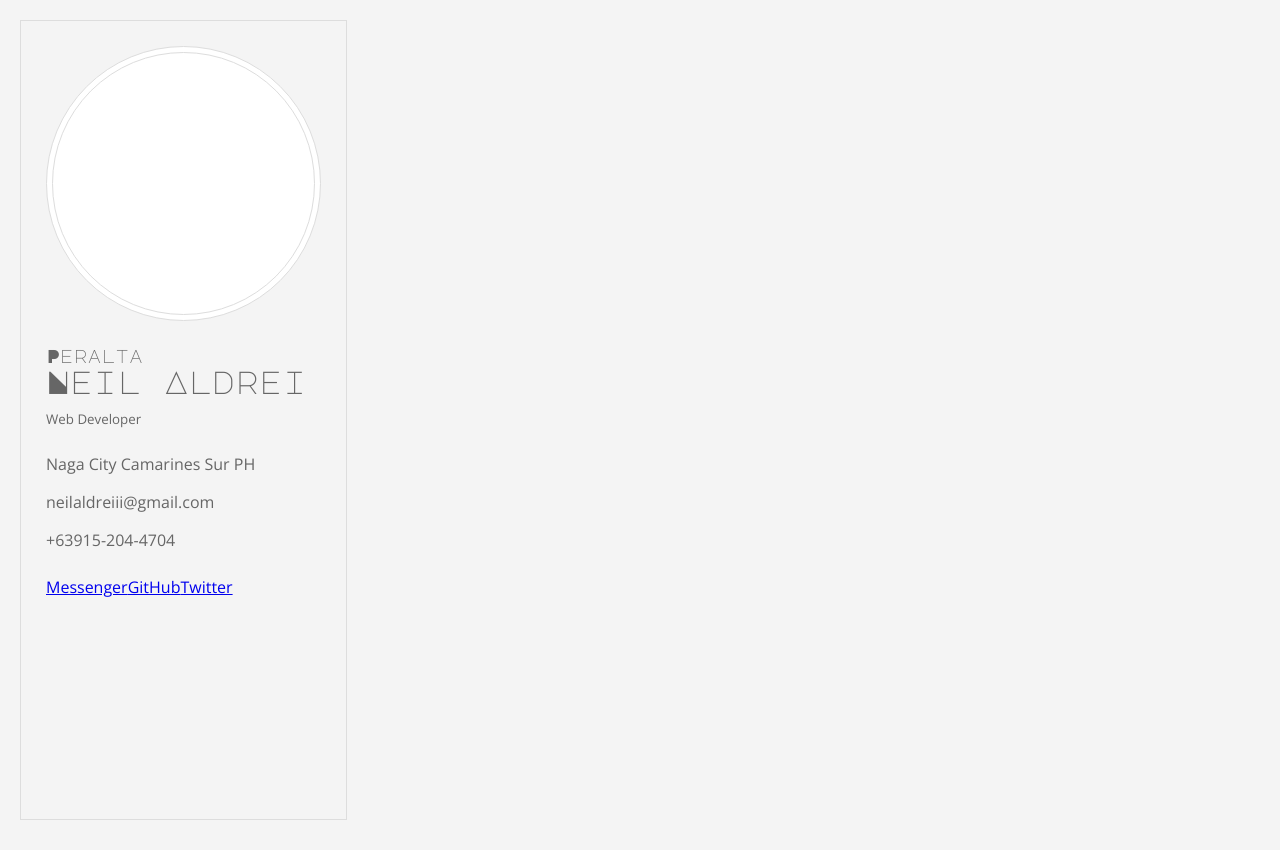
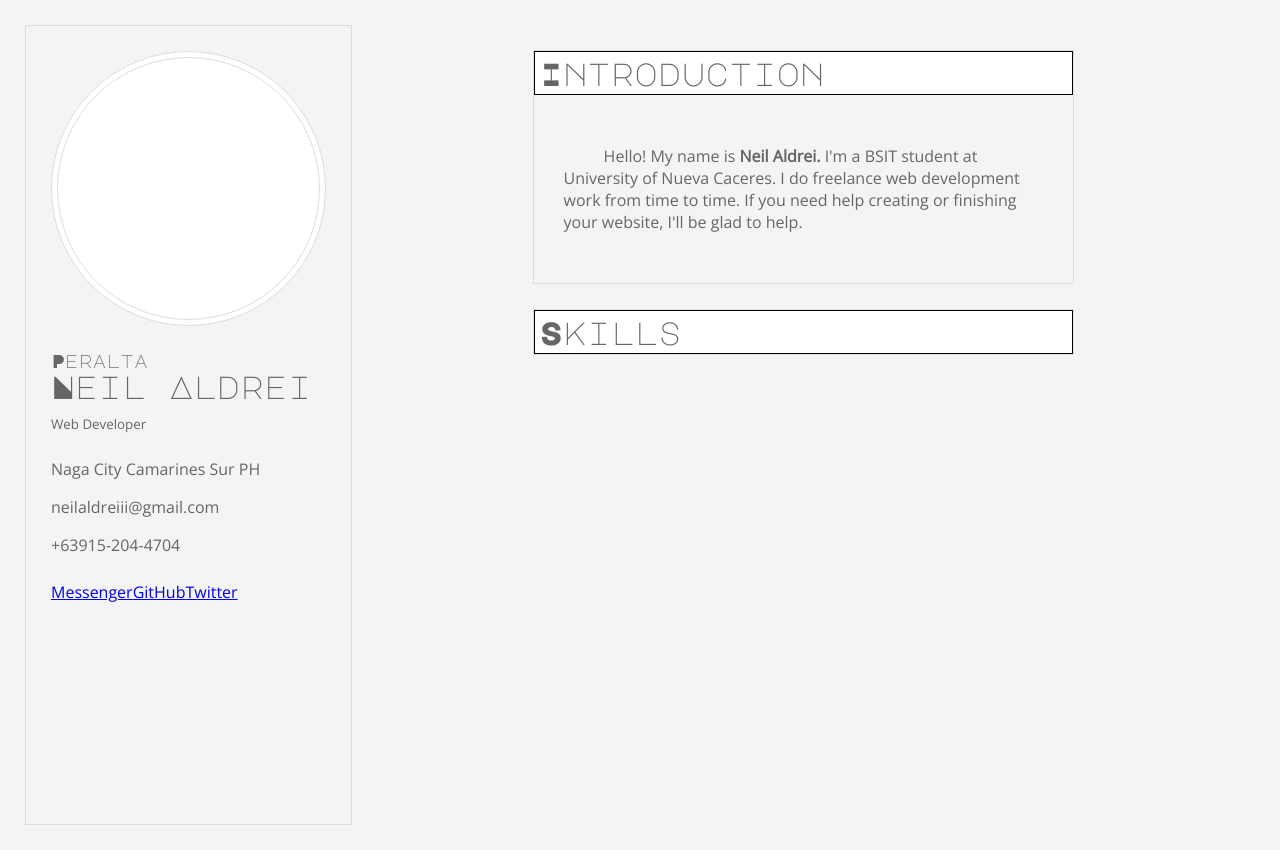
Before and after one commit to neilaldreiii/neil-cv, a Vue app: page /#/ in a window 1280 px wide. Built offline with nearby package versions, Linux system fonts and the light colour scheme.

Commit message:
Finished Introduction

```diff
--- a/src/assets/css/default.css
+++ b/src/assets/css/default.css
@@ -15,3 +15,22 @@ h1, h2, h3, h4, h5, h6 {
     margin: 0;
     font-family: 'Major Mono Display', monospace;
 }
+.container {
+    display: flex;
+    flex-flow: row;
+    padding: 25px;
+}
+.sub-container {
+    width: 60%;
+    margin: 25px auto;
+    border: 1px solid #ddd;
+    position: relative;
+}
+.header {
+    border: 1px solid #000;
+    background: #fff;
+    padding: 5px;
+}
+.content {
+    margin: 50px 30px;
+}
--- a/src/assets/css/main.css
+++ b/src/assets/css/main.css
@@ -1,8 +1,3 @@
-.container {
-    display: flex;
-    flex-flow: row;
-    padding: 20px;
-}
 .profile {
     height: 100vh;
     border: 1px solid #ddd;
--- /dev/null
+++ b/src/components/Introduction.vue
@@ -0,0 +1,20 @@
+<template>
+    <div class="sub-container">
+        <header class="header">
+            <h1>Introduction</h1>
+        </header>
+        <div class="content">
+            <p><span style="margin-left:40px;"></span> Hello! My name is <b>Neil Aldrei.</b> I'm a BSIT student at University of Nueva Caceres. I do freelance web development work from time to time. If you need help creating or finishing your website, I'll be glad to help.</p>
+        </div>
+    </div>
+</template>
+
+<script>
+export default {
+
+}
+</script>
+
+<style>
+
+</style>
--- /dev/null
+++ b/src/components/Skills.vue
@@ -0,0 +1,17 @@
+<template>
+    <div class="sub-container">
+        <header class="header">
+            <h1>Skills</h1>
+        </header>
+    </div>
+</template>
+
+<script>
+export default {
+
+}
+</script>
+
+<style>
+
+</style>
--- a/src/views/Home.vue
+++ b/src/views/Home.vue
@@ -1,16 +1,24 @@
 <template>
   <div class="container">
-    <profile></profile>
+    <app-profile></app-profile>
+    <div class="wrapper">
+      <app-intro></app-intro>
+      <app-skills></app-skills>
+    </div>
   </div>
 </template>
 
 <script>
 import Profile from '@/components/Profile';
+import Intro from '@/components/Introduction';
+import Skills from '@/components/Skills';
 
 export default {
   name: "home",
   components: {
-    "profile": Profile
+    "app-profile": Profile,
+    "app-intro": Intro,
+    "app-skills": Skills
   }
 };
 </script>
```
